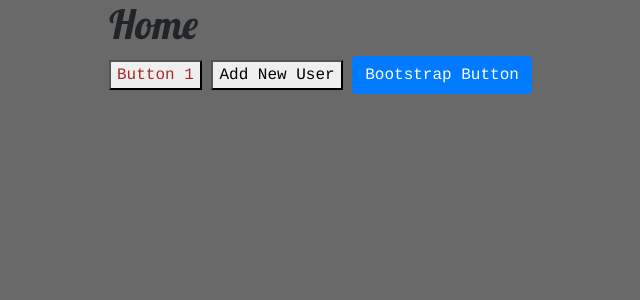
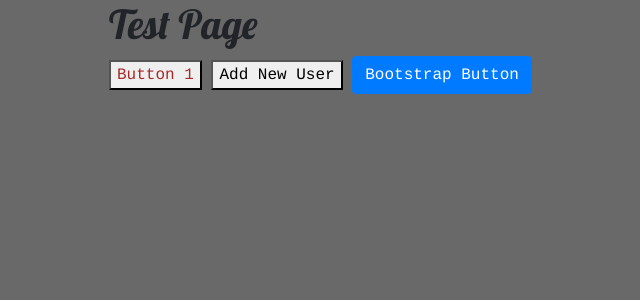
Before and after one commit to HMartinez20/GoBowling, a Jekyll site: the page built from index.html, in a window 1280 px wide. Shown: the top 300 px of the page, without its empty margins (275-915 px from the left). Built offline with Jekyll 4.4.1, drawn with Linux system fonts in a browser that asks for light colours; nearby versions of some CDN libraries; comment, search, counter and statistics services are not loaded.

Commit message:
Update index.html

```diff
--- a/index.html
+++ b/index.html
@@ -10,7 +10,7 @@ title: Home
       <link href='https://fonts.googleapis.com/css?family=Lobster' rel='stylesheet'>
    </head>
    <body>
-   <h1> {{ page.title }} </h1>
+   <h1> Test Page </h1>
    <button id="button" onclick="window.location='https://hmartinez20.github.io/GoBowling/main.html'"> Button 1 </button>
    <button onclick="writeNewUser();">Add New User</button>
    <button type="button" class="btn btn-primary">Bootstrap Button</button>
```
